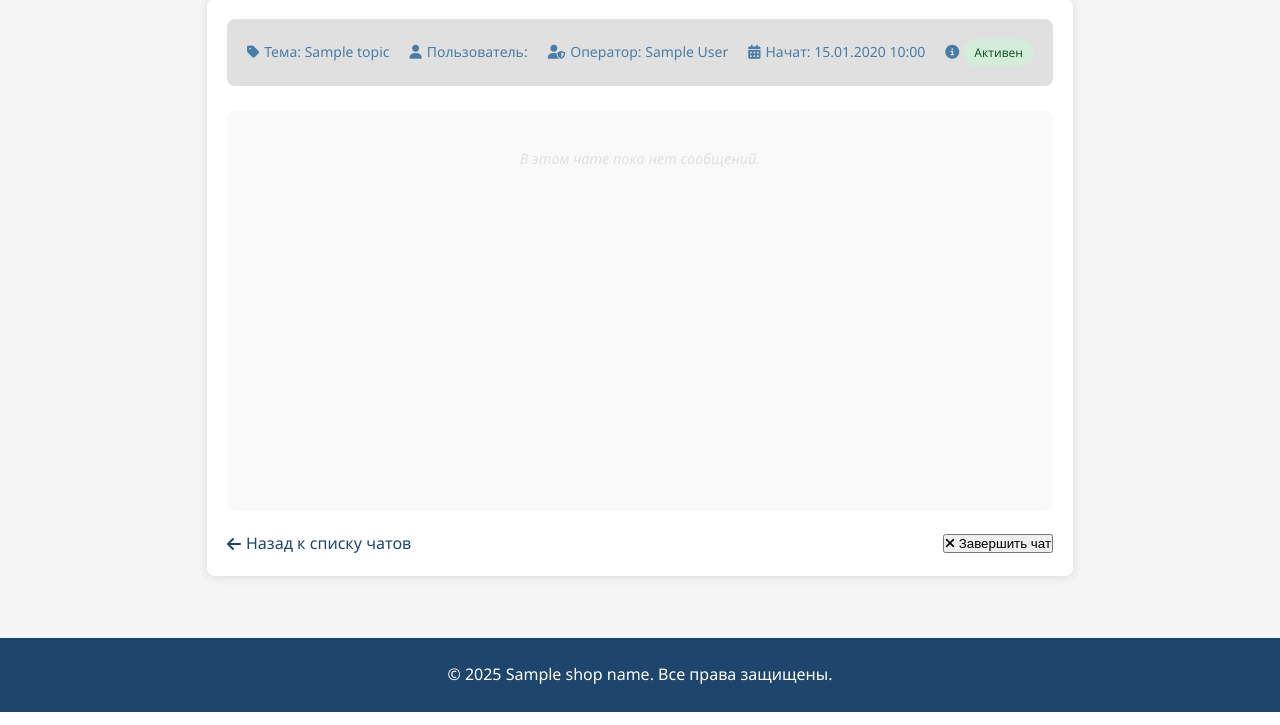
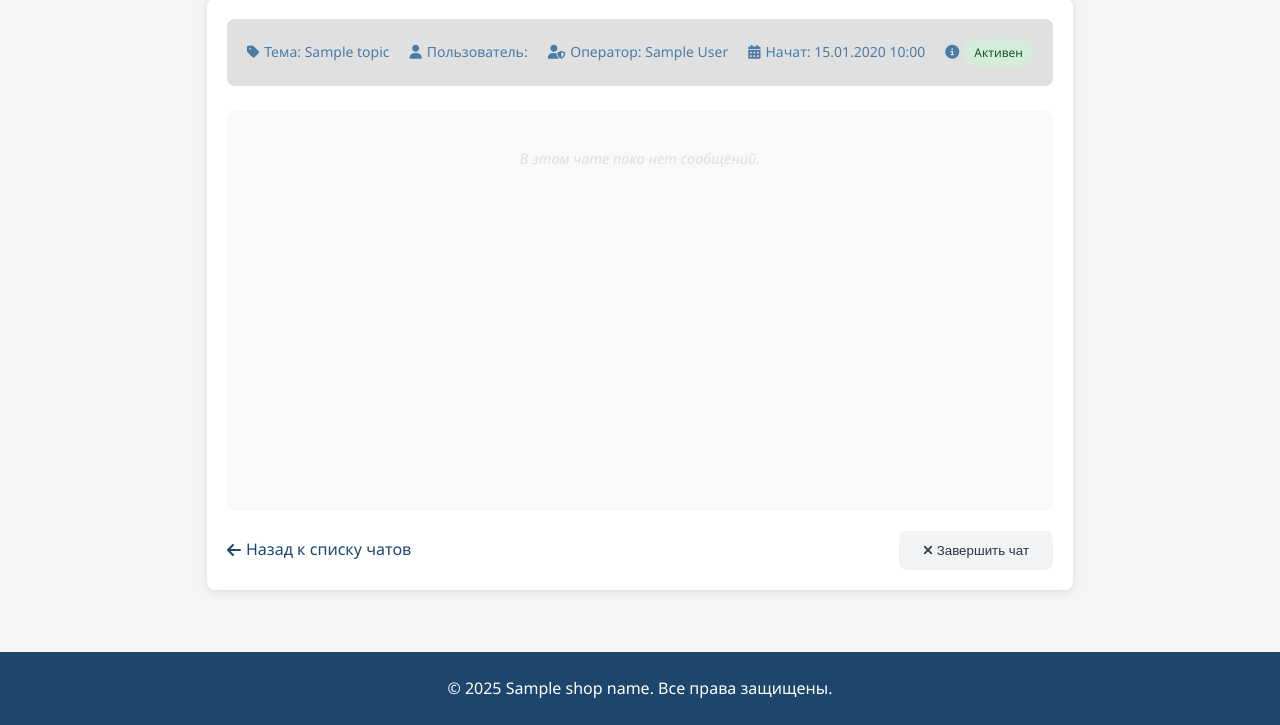
Before and after one commit to silkinatatiana/ecommerceFastAPI, a FastAPI app: template app/templates/chat/chat_detail.html in a window 1280 px wide. Shown: the part 265-990 px from the top of the page. Run offline with FastAPI, Linux system fonts and the light colour scheme; the template is opened without the code that fills it: most values are stand-ins (such as "Sample title", 1, 10 or a date in 2020).

Commit message:
Fixed styles for the end chat button

```diff
--- a/app/static/styles/chat/chat.css
+++ b/app/static/styles/chat/chat.css
@@ -126,6 +126,7 @@
 
 .message-support .message-info {
     text-align: left;
+    color: var(--dark-color);
 }
 
 .message-support .sender-name {
--- a/app/static/styles/chat/chat_detail.css
+++ b/app/static/styles/chat/chat_detail.css
@@ -50,6 +50,21 @@
 .status-closed {
     background: #f8d7da;
     color: #721c24;
+}
+
+.btn-primary {
+    background-color: #f1f3f4;
+    color: var(--text-color);
+    border: none;
+    outline: none;
+    padding: 12px 24px;
+    border-radius: 8px;
+    cursor: pointer;
+    transition: background-color 0.2s ease;
+}
+
+.btn-primary:hover {
+    background-color: #e9ecef;
 }
 
 .messages-container {
```
